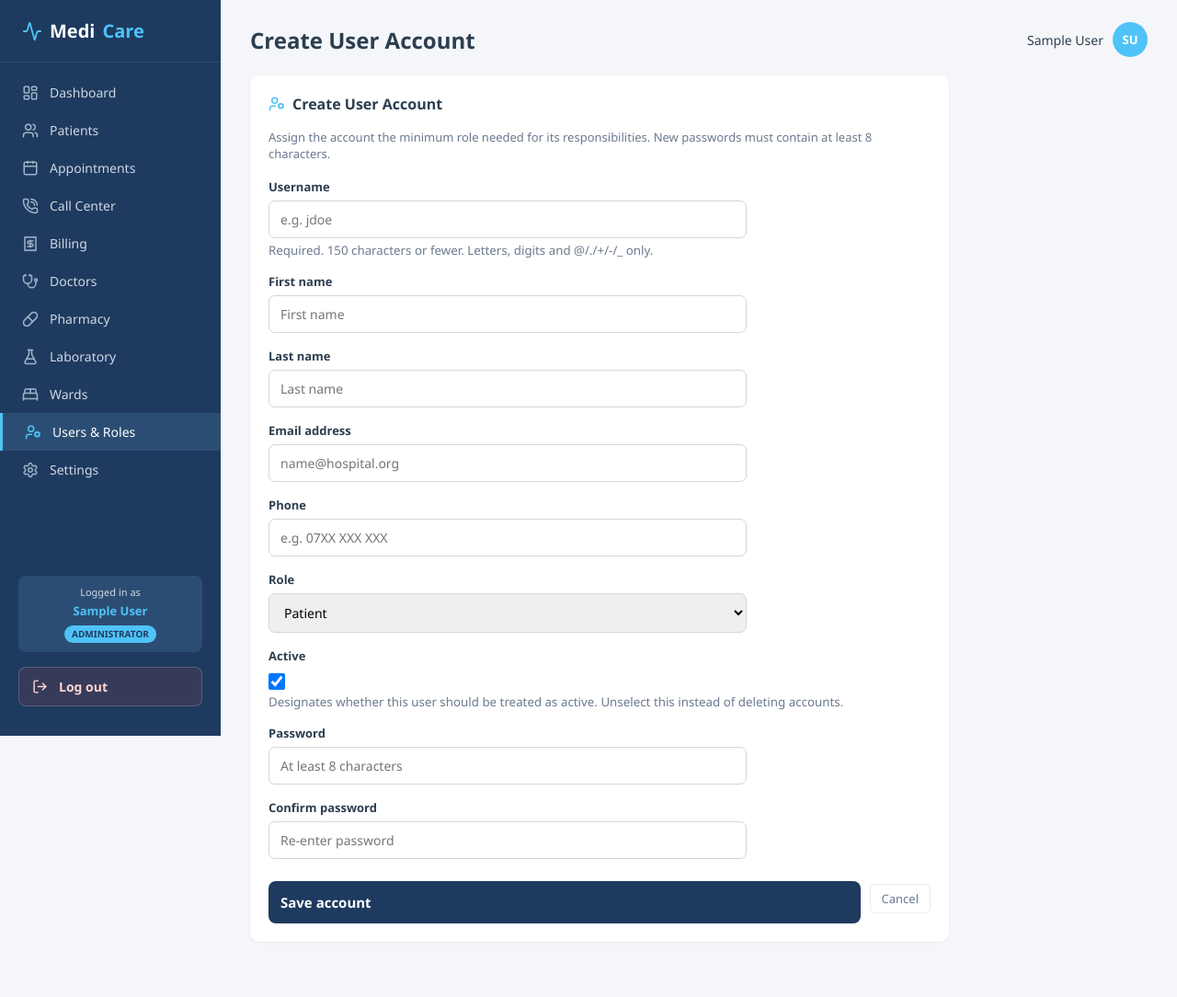
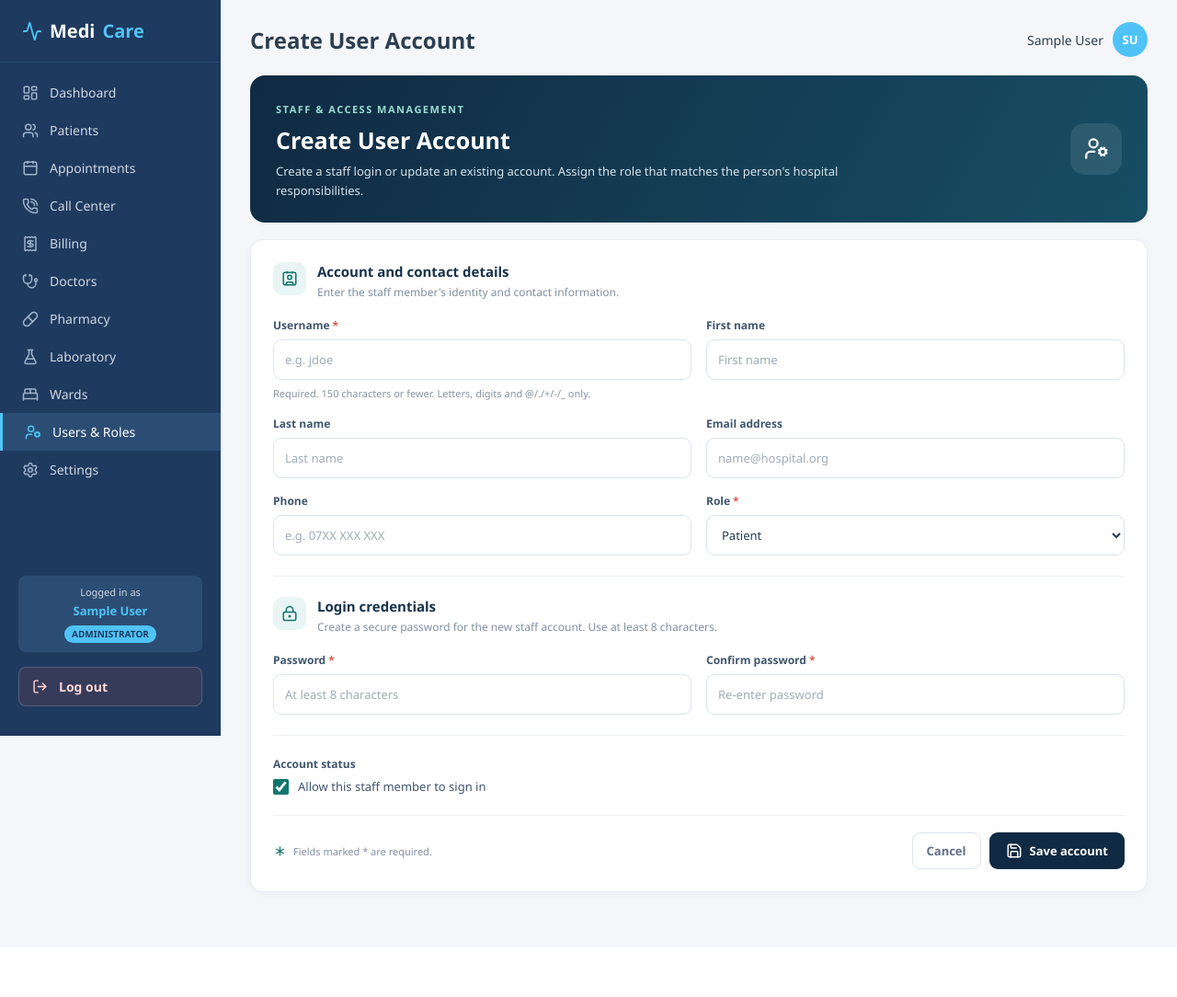
Before and after one commit to bulasio3/Projects, a Django app: page /users/new/ in a window 1280 px wide. Shown: the whole page at 92% size. After the commit the page ends 975 px from the top, so only its background shows below. Run offline with Django 5.2, Linux system fonts and the light colour scheme; a user stored in the database is signed in; tables that the repository leaves empty hold one stand-in row (values such as "Sample post").

Commit message:
Redesign staff account form and repair template layout

```diff
--- a/HMS/templates/users/form.html
+++ b/HMS/templates/users/form.html
@@ -1,53 +1,79 @@
 {% extends 'base.html' %}
-{% block title %}{{ page_title }} — MediCare<script>
+{% block title %}{{ page_title }} — MediCare{% endblock %}
+{% block content %}
+<div class="form-page">
+  <section class="form-hero">
+    <div><span class="eyebrow">STAFF &amp; ACCESS MANAGEMENT</span><h2>{{ page_title }}</h2><p>Create a staff login or update an existing account. Assign the role that matches the person's hospital responsibilities.</p></div>
+    <div class="form-hero-icon"><i data-lucide="user-cog"></i></div>
+  </section>
+  <form method="post" class="form-shell">
+    {% csrf_token %}
+    {% if form.non_field_errors %}<div class="form-errors">{{ form.non_field_errors }}</div>{% endif %}
+    <section class="form-section">
+      <div class="form-section-heading"><span class="form-section-icon"><i data-lucide="contact"></i></span><div><h3>Account and contact details</h3><p>Enter the staff member's identity and contact information.</p></div></div>
+      <div class="form-grid">
+        {% for field in form %}
+          {% if field.name == 'username' or field.name == 'first_name' or field.name == 'last_name' or field.name == 'email' or field.name == 'phone' or field.name == 'role' %}
+          <div class="form-field">
+            <label for="{{ field.id_for_label }}">{{ field.label }}{% if field.field.required %}<span class="required">*</span>{% endif %}</label>
+            {{ field }}
+            {% if field.help_text %}<small class="form-help">{{ field.help_text }}</small>{% endif %}
+            {% for error in field.errors %}<small class="form-error">{{ error }}</small>{% endfor %}
+          </div>
+          {% endif %}
+        {% endfor %}
+      </div>
+    </section>
+    {% if not account %}
+    <section class="form-section">
+      <div class="form-section-heading"><span class="form-section-icon"><i data-lucide="lock-keyhole"></i></span><div><h3>Login credentials</h3><p>Create a secure password for the new staff account. Use at least 8 characters.</p></div></div>
+      <div class="form-grid">
+        {% for field in form %}{% if field.name == 'password1' or field.name == 'password2' %}
+        <div class="form-field"><label for="{{ field.id_for_label }}">{{ field.label }}<span class="required">*</span></label>{{ field }}{% for error in field.errors %}<small class="form-error">{{ error }}</small>{% endfor %}</div>
+        {% endif %}{% endfor %}
+      </div>
+    </section>
+    {% else %}
+    <section class="form-section">
+      <div class="form-section-heading"><span class="form-section-icon"><i data-lucide="key-round"></i></span><div><h3>Change password</h3><p>Leave both password fields blank to keep the current password.</p></div></div>
+      <div class="form-grid">
+        {% for field in form %}{% if field.name == 'password1' or field.name == 'password2' %}
+        <div class="form-field"><label for="{{ field.id_for_label }}">{{ field.label }}</label>{{ field }}{% for error in field.errors %}<small class="form-error">{{ error }}</small>{% endfor %}</div>
+        {% endif %}{% endfor %}
+      </div>
+    </section>
+    {% endif %}
+    <section id="doctor-profile-fields" class="form-section" style="display:none;">
+      <div class="form-section-heading"><span class="form-section-icon"><i data-lucide="stethoscope"></i></span><div><h3>Professional doctor profile</h3><p>These details appear in the hospital's doctor directory and can be used when booking appointments.</p></div></div>
+      <div class="form-grid">
+        {% for field in form %}
+          {% if field.name == 'specialization' or field.name == 'department' or field.name == 'license_no' or field.name == 'consultation_fee' %}
+          <div class="form-field">
+            <label for="{{ field.id_for_label }}">{{ field.label }}</label>{{ field }}
+            {% for error in field.errors %}<small class="form-error">{{ error }}</small>{% endfor %}
+          </div>
+          {% endif %}
+        {% endfor %}
+      </div>
+    </section>
+    <section class="form-section">
+      <div class="form-field">
+        <label for="{{ form.is_active.id_for_label }}">Account status</label>
+        <div style="display:flex;align-items:center;gap:10px;color:#40566d;font-size:13px;">{{ form.is_active }} <span>Allow this staff member to sign in</span></div>
+        {% for error in form.is_active.errors %}<small class="form-error">{{ error }}</small>{% endfor %}
+      </div>
+    </section>
+    <div class="form-actions"><span class="form-actions-note"><i data-lucide="asterisk"></i> Fields marked * are required.</span><div style="display:flex;gap:9px;flex-wrap:wrap;"><a class="form-cancel" href="{% url 'user_list' %}">Cancel</a><button class="form-submit" type="submit"><i data-lucide="save"></i> Save account</button></div></div>
+  </form>
+</div>
+{% endblock %}
+{% block extra_js %}
+<script>
 (function(){
   const role=document.getElementById('id_role');
   const section=document.getElementById('doctor-profile-fields');
-  function toggleDoctorFields(){ if(role && section){ section.style.display=role.value==='doctor'?'block':'none'; } }
-  if(role){ role.addEventListener('change',toggleDoctorFields); toggleDoctorFields(); }
+  function toggleDoctorFields(){if(role&&section){section.style.display=role.value==='doctor'?'block':'none';}}
+  if(role){role.addEventListener('change',toggleDoctorFields);toggleDoctorFields();}
 })();
 </script>
 {% endblock %}
-{% block content %}
-<div class="panel" style="max-width:760px;">
-  <div class="panel-head"><h2><i data-lucide="user-cog" class="head-icon"></i> {{ page_title }}</h2></div>
-  <p style="color:#6b7a8f;font-size:13px;margin-bottom:18px;">Assign the account the minimum role needed for its responsibilities. New passwords must contain at least 8 characters.</p>
-  <form method="post">
-    {% csrf_token %}
-    {{ form.non_field_errors }}
-    {% for field in form %}
-      {% if field.name != 'specialization' and field.name != 'department' and field.name != 'license_no' and field.name != 'consultation_fee' %}
-      <div style="margin-bottom:16px;">
-        <label for="{{ field.id_for_label }}" style="display:block;font-size:13px;font-weight:600;margin-bottom:6px;">{{ field.label }}</label>
-        {{ field }}
-        {% if field.help_text %}<small style="display:block;color:#6b7a8f;margin-top:4px;">{{ field.help_text }}</small>{% endif %}
-        {% for error in field.errors %}<small style="display:block;color:#c0392b;margin-top:4px;">{{ error }}</small>{% endfor %}
-      </div>
-      {% endif %}
-    {% endfor %}
-    <section id="doctor-profile-fields" style="display:none;margin:22px 0;padding:18px;border:1px solid #d9e4ec;border-radius:12px;background:#f7fafc;">
-      <h3 style="margin:0 0 6px;color:#18324b;font-size:16px;">Doctor profile details</h3>
-      <p style="margin:0 0 16px;color:#6b7a8f;font-size:13px;">These details create or update the doctor's clinical directory profile.</p>
-      {% for field in form %}
-        {% if field.name == 'specialization' or field.name == 'department' or field.name == 'license_no' or field.name == 'consultation_fee' %}
-          <div style="margin-bottom:14px;">
-            <label for="{{ field.id_for_label }}" style="display:block;font-size:13px;font-weight:600;margin-bottom:6px;">{{ field.label }}</label>
-            {{ field }}
-            {% for error in field.errors %}<small style="display:block;color:#c0392b;margin-top:4px;">{{ error }}</small>{% endfor %}
-          </div>
-        {% endif %}
-      {% endfor %}
-    </section>
-    <div style="display:flex;gap:10px;align-items:center;">
-      <button class="btn-sm btn-primary" type="submit">Save account</button>
-      <a class="btn-ghost" href="{% url 'user_list' %}">Cancel</a>
-    </div>
-  </form>
-</div>
-<style>
-  .panel input:not([type=checkbox]), .panel select { width:100%; max-width:520px; padding:10px 12px; border:1px solid #d0d7de; border-radius:7px; font-size:14px; }
-  .panel input[type=checkbox] { width:18px; height:18px; vertical-align:middle; }
-  .panel input:focus, .panel select:focus { outline:none; border-color:#4fc3f7; box-shadow:0 0 0 3px rgba(79,195,247,.14); }
-  .errorlist { color:#c0392b; font-size:12px; list-style:none; margin:4px 0; }
-</style>
-{% endblock %}
```
